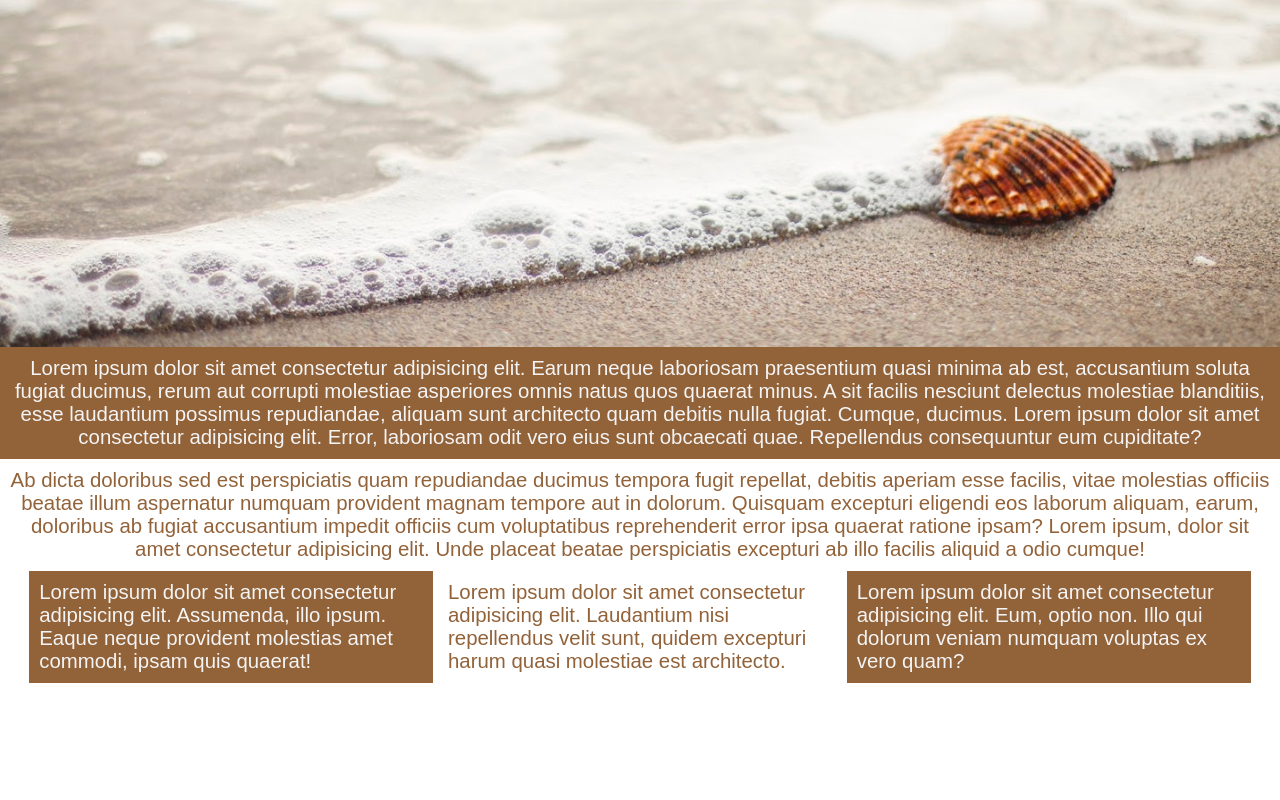
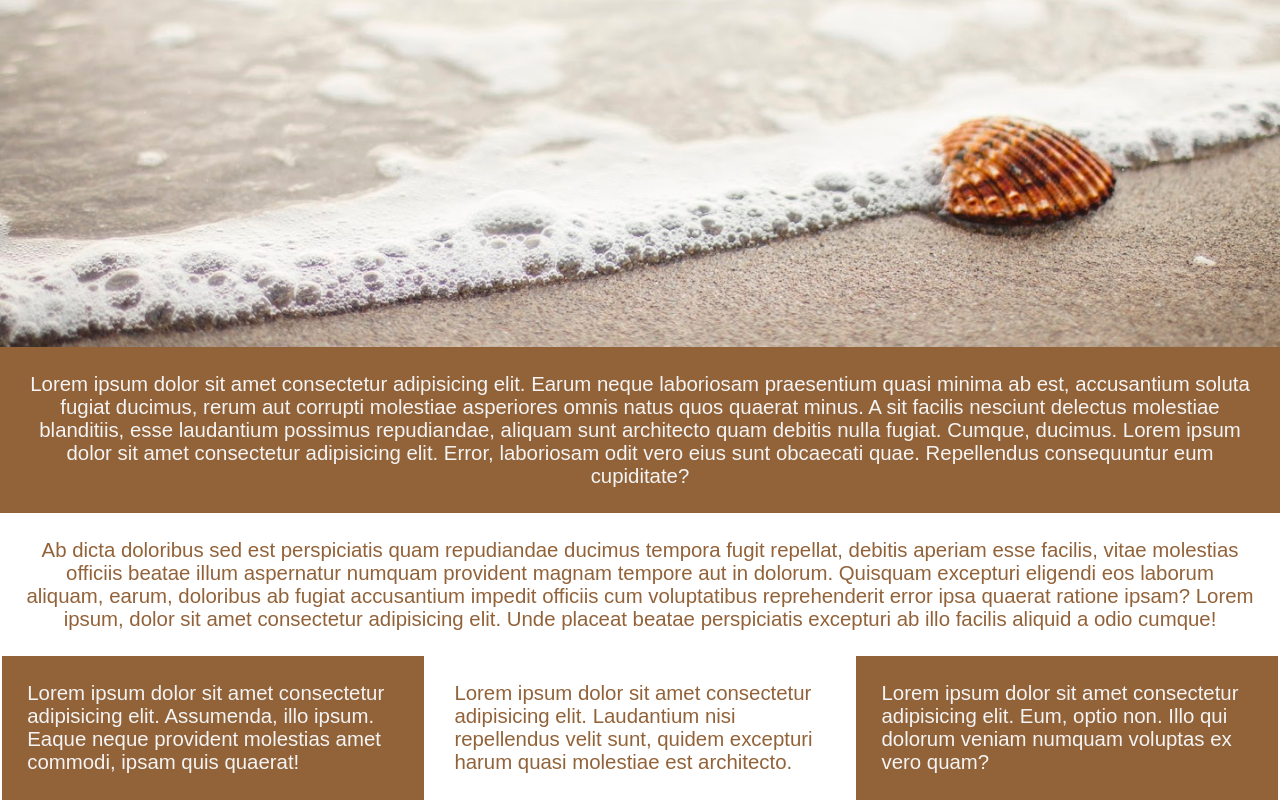
Before and after one commit to valentynaha/fc-landing-page-dz, a plain HTML site: page index.html in a window 1280 px wide. Shown: the part 453-1253 px from the top of the page. Before the commit the page ends 1136 px from the top, so only its background shows below. Drawn offline with Linux system fonts and the light colour scheme.

Commit message:
fixed stules

```diff
--- a/style.css
+++ b/style.css
@@ -37,7 +37,7 @@ p {
 
 .text {
   font-size: 1.2em;
-  padding: 10px;
+  padding: 2%;
 }
 
 .readMore {
@@ -49,6 +49,7 @@ p {
 }
 
 .wrapperBottom {
+  width: 100%;
   text-align: center;
 }
 
@@ -58,12 +59,12 @@ p {
 }
 
 .textBox {
-  width: 100vw;
+  width: 100%;
 }
 
 .bottomText {
   display: inline-block;
-  width: 30%;
-  height: 100%;
+  max-width: 33%;
   text-align: start;
+  box-sizing: border-box;
 }
```
Also changed, not shown: 1 other file.
